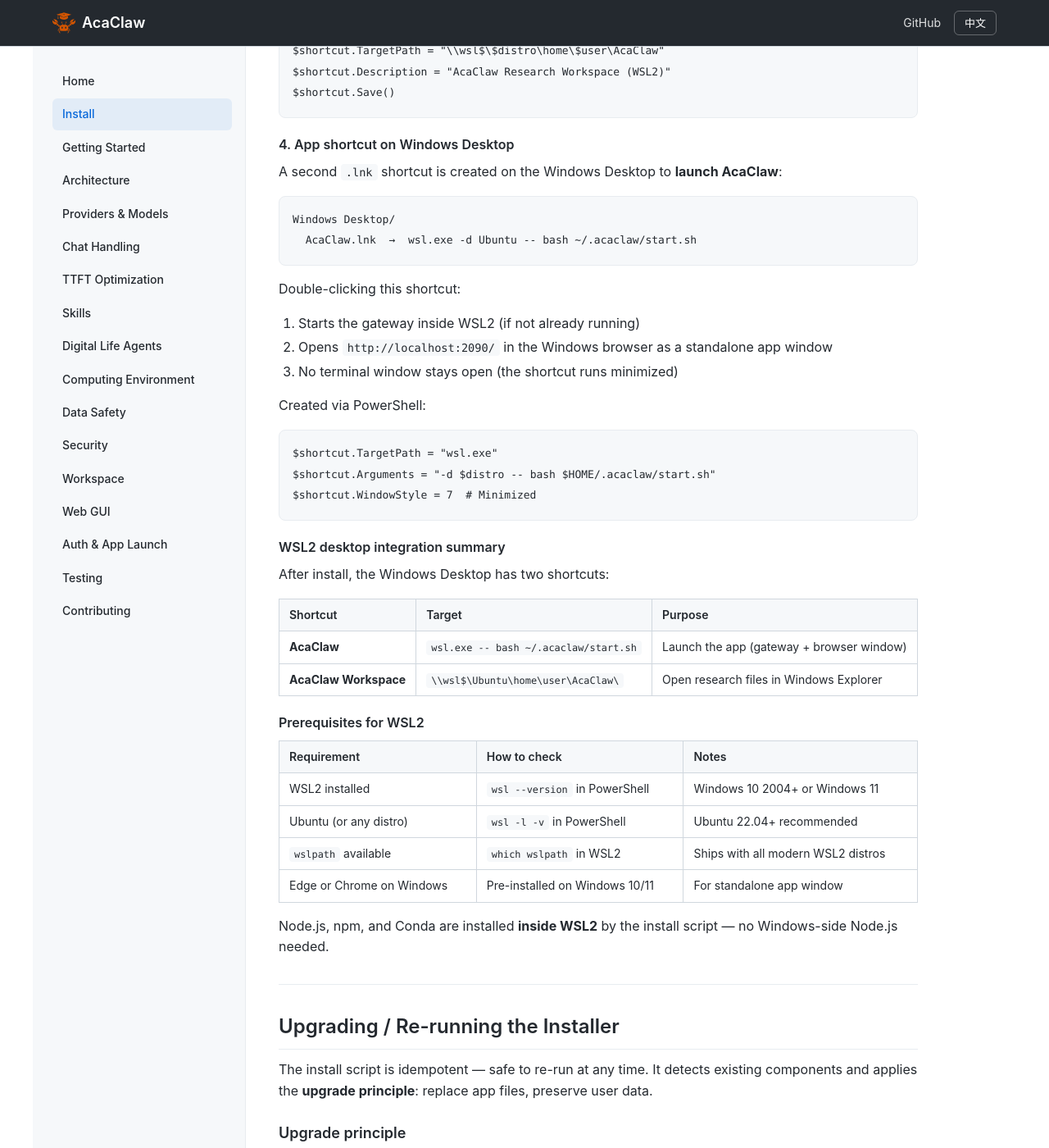
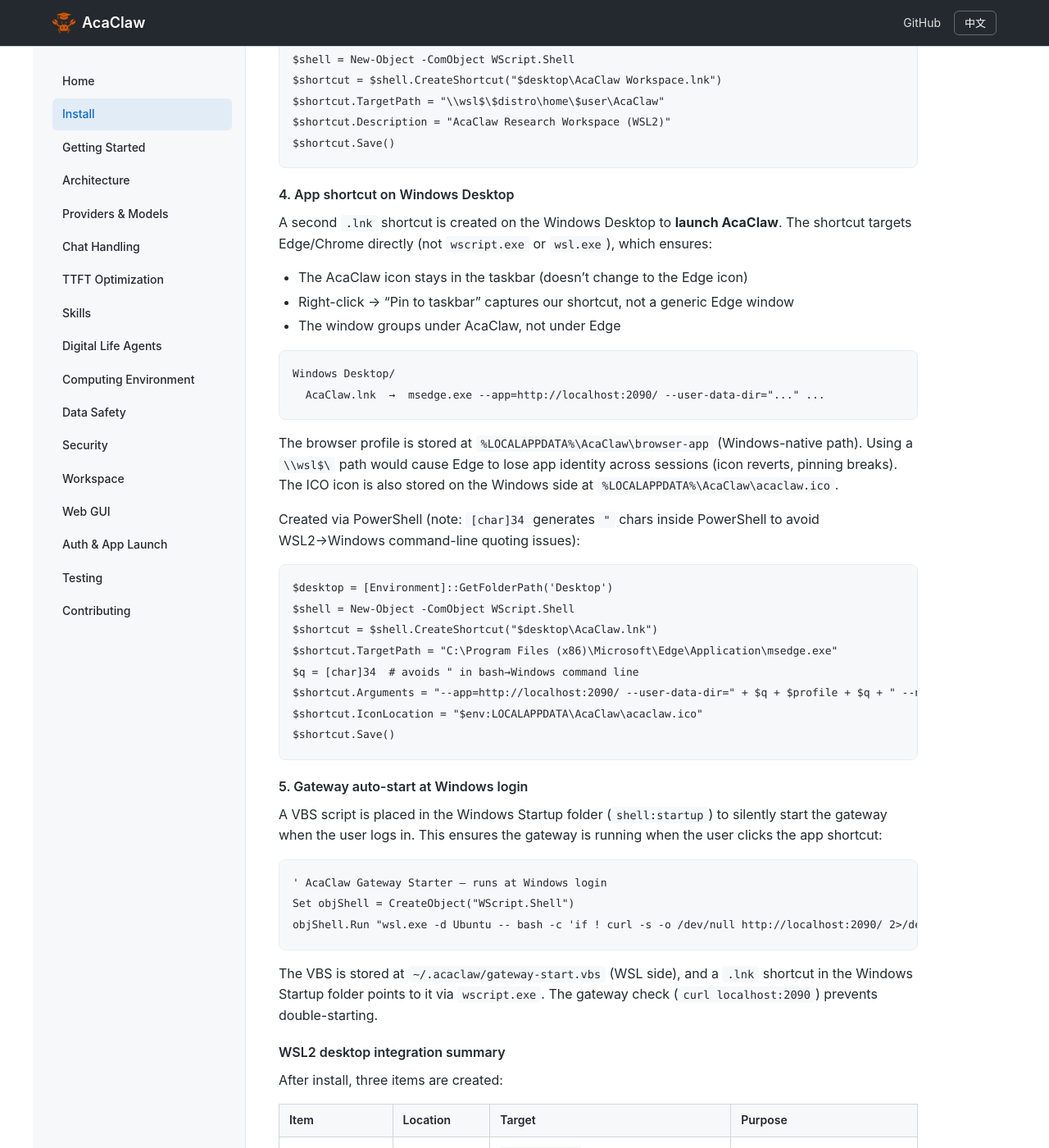
Before and after one commit to AcaClaw/acaclaw, a Jekyll site: the page built from docs/en/install.md, in a window 1280 px wide and 1400 px high, scrolled down 8241 px. Shown: the whole window at 82% size. Built offline with Jekyll 4.4.1, drawn with Linux system fonts in a browser that asks for light colours; some of the changed text lies outside the part shown.

Commit message:
docs: update WSL2 desktop integration for Edge-direct shortcut
Update EN + ZH-CN install.md and desktop-gui.md to reflect:
- Shortcut targets Edge/Chrome directly (not wscript.exe/wsl.exe)
- Browser profile at %LOCALAPPDATA%\AcaClaw\browser-app
- Gateway auto-start via VBS in Windows Startup folder
- Three items: app shortcut, workspace shortcut, gateway auto-start
- [char]34 technique for WSL2→Windows quoting

````diff
--- a/docs/en/install.md
+++ b/docs/en/install.md
@@ -236,8 +236,9 @@
 | Gateway process | Runs in WSL2 | Same — `localhost:2090` auto-forwards to Windows |
 | App window | PWA via Linux Chrome/Edge | Opens Windows-side browser via `cmd.exe /c start` |
 | Setup wizard | Opens in Linux browser | Opens in Windows browser (API key entry on Windows side) |
-| Desktop shortcut | `.desktop` file | `.lnk` on Windows Desktop (launches via `wsl.exe`) |
-| Workspace symlink | N/A | Symlink on Windows Desktop → `~/AcaClaw/` |
+| Desktop shortcut | `.desktop` file | `.lnk` on Windows Desktop (launches Edge/Chrome `--app` mode) |
+| Workspace symlink | N/A | Shortcut on Windows Desktop → `~/AcaClaw/` |
+| Gateway auto-start | systemd service | VBS script in Windows Startup folder |
 
 #### 1. Standalone app window via Windows browser
 
@@ -286,7 +287,7 @@
 esac
 ```
 
-#### 3. Workspace symlink on Windows Desktop
+#### 3. Workspace shortcut on Windows Desktop
 
 After creating `~/AcaClaw/` inside WSL2, the installer creates a **Windows shortcut** on the user's Desktop that points to the WSL2 workspace folder:
 
@@ -308,34 +309,53 @@
 
 #### 4. App shortcut on Windows Desktop
 
-A second `.lnk` shortcut is created on the Windows Desktop to **launch AcaClaw**:
+A second `.lnk` shortcut is created on the Windows Desktop to **launch AcaClaw**. The shortcut targets Edge/Chrome directly (not `wscript.exe` or `wsl.exe`), which ensures:
+
+- The AcaClaw icon stays in the taskbar (doesn't change to the Edge icon)
+- Right-click → "Pin to taskbar" captures our shortcut, not a generic Edge window
+- The window groups under AcaClaw, not under Edge
 
 ```
 Windows Desktop/
-  AcaClaw.lnk  →  wsl.exe -d Ubuntu -- bash ~/.acaclaw/start.sh
+  AcaClaw.lnk  →  msedge.exe --app=http://localhost:2090/ --user-data-dir="..." ...
 ```
 
-Double-clicking this shortcut:
-1. Starts the gateway inside WSL2 (if not already running)
-2. Opens `http://localhost:2090/` in the Windows browser as a standalone app window
-3. No terminal window stays open (the shortcut runs minimized)
+The browser profile is stored at `%LOCALAPPDATA%\AcaClaw\browser-app` (Windows-native path). Using a `\\wsl$\` path would cause Edge to lose app identity across sessions (icon reverts, pinning breaks). The ICO icon is also stored on the Windows side at `%LOCALAPPDATA%\AcaClaw\acaclaw.ico`.
 
-Created via PowerShell:
+Created via PowerShell (note: `[char]34` generates `"` chars inside PowerShell to avoid WSL2→Windows command-line quoting issues):
 
 ```powershell
-$shortcut.TargetPath = "wsl.exe"
-$shortcut.Arguments = "-d $distro -- bash $HOME/.acaclaw/start.sh"
-$shortcut.WindowStyle = 7  # Minimized
+$desktop = [Environment]::GetFolderPath('Desktop')
+$shell = New-Object -ComObject WScript.Shell
+$shortcut = $shell.CreateShortcut("$desktop\AcaClaw.lnk")
+$shortcut.TargetPath = "C:\Program Files (x86)\Microsoft\Edge\Application\msedge.exe"
+$q = [char]34  # avoids " in bash→Windows command line
+$shortcut.Arguments = "--app=http://localhost:2090/ --user-data-dir=" + $q + $profile + $q + " --no-first-run ..."
+$shortcut.IconLocation = "$env:LOCALAPPDATA\AcaClaw\acaclaw.ico"
+$shortcut.Save()
 ```
+
+#### 5. Gateway auto-start at Windows login
+
+A VBS script is placed in the Windows Startup folder (`shell:startup`) to silently start the gateway when the user logs in. This ensures the gateway is running when the user clicks the app shortcut:
+
+```vbs
+' AcaClaw Gateway Starter — runs at Windows login
+Set objShell = CreateObject("WScript.Shell")
+objShell.Run "wsl.exe -d Ubuntu -- bash -c 'if ! curl -s -o /dev/null http://localhost:2090/ 2>/dev/null; then nohup bash ~/.acaclaw/start.sh --no-browser >/dev/null 2>&1 & fi'", 0, False
+```
+
+The VBS is stored at `~/.acaclaw/gateway-start.vbs` (WSL side), and a `.lnk` shortcut in the Windows Startup folder points to it via `wscript.exe`. The gateway check (`curl localhost:2090`) prevents double-starting.
 
 #### WSL2 desktop integration summary
 
-After install, the Windows Desktop has two shortcuts:
+After install, three items are created:
 
-| Shortcut | Target | Purpose |
-|---|---|---|
-| **AcaClaw** | `wsl.exe -- bash ~/.acaclaw/start.sh` | Launch the app (gateway + browser window) |
-| **AcaClaw Workspace** | `\\wsl$\Ubuntu\home\user\AcaClaw\` | Open research files in Windows Explorer |
+| Item | Location | Target | Purpose |
+|---|---|---|---|
+| **AcaClaw** | Windows Desktop | `msedge.exe --app=http://localhost:2090/` | Launch the app (standalone browser window) |
+| **AcaClaw Workspace** | Windows Desktop | `\\wsl$\Ubuntu\home\user\AcaClaw\` | Open research files in Windows Explorer |
+| **AcaClaw Gateway** | Windows Startup | `wscript.exe gateway-start.vbs` | Auto-start gateway at login |
 
 #### Prerequisites for WSL2
 
@@ -468,7 +488,7 @@
 |---|---|---|
 | Linux | `.desktop` file in `~/.local/share/applications/` | — |
 | macOS | `AcaClaw.app` in `~/Applications/` | — |
-| WSL2 | `AcaClaw.lnk` on Windows Desktop → `wsl.exe -- bash start.sh` | `AcaClaw Workspace.lnk` on Windows Desktop → `\\wsl$\...\AcaClaw\` |
+| WSL2 | `AcaClaw.lnk` on Windows Desktop → `msedge.exe --app=...` | `AcaClaw Workspace.lnk` on Windows Desktop → `\\wsl$\...\AcaClaw\` |
 
 > Steps 6–6b run **before** the gateway starts. This ensures management scripts and desktop shortcuts are always available, even if the gateway or browser launch fails (common on WSL2 due to systemd quirks).
 
````
Also changed, not shown: docs/en/desktop-gui.md (+1 -1 lines), docs/zh-CN/desktop-gui.md (+1 -1 lines), docs/zh-CN/install.md (+37 -17 lines).
